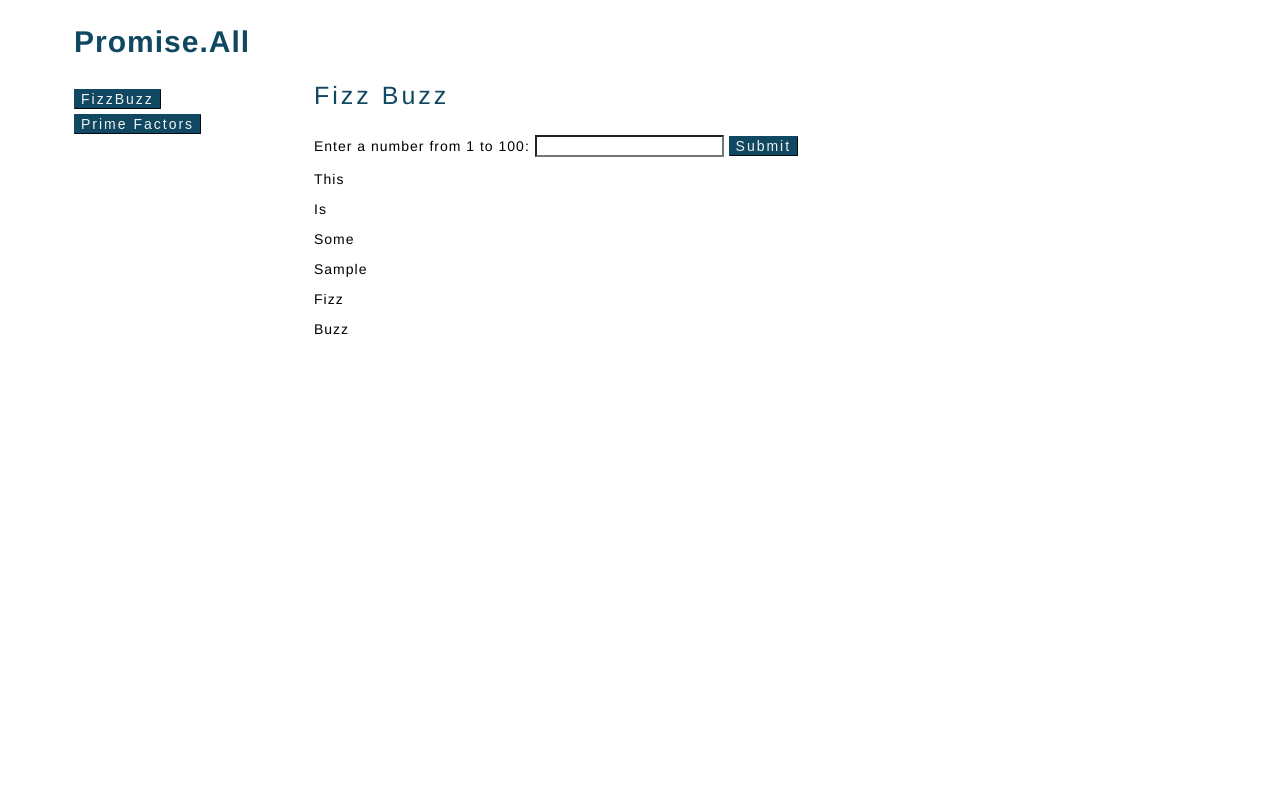
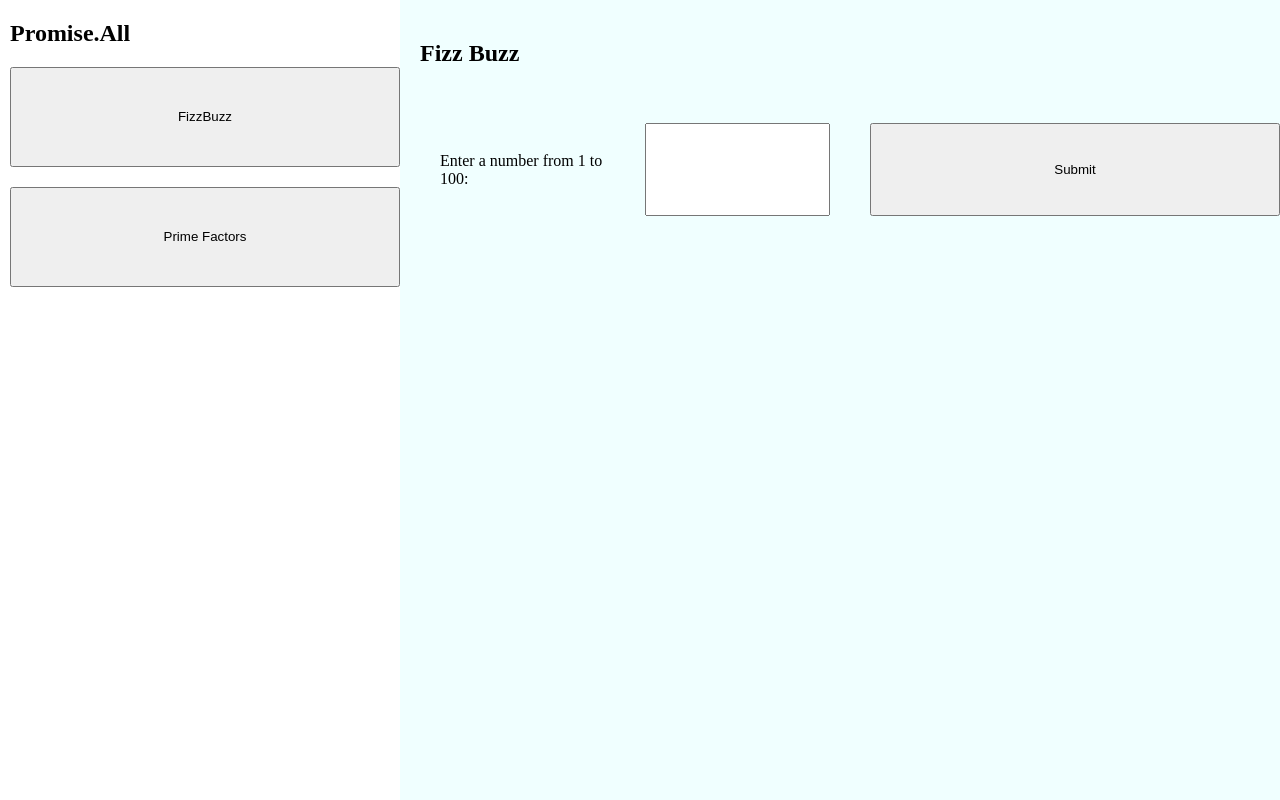
Before and after one commit to daoudmerchant/demo-week-3, a website: page static/index.html in a window 1280 px wide. Both pictures are taken after a click on the button "FizzBuzz". Shown: the top 800 px of the page. Drawn offline with Linux system fonts and the light colour scheme.

Commit message:
Add logic, transitions, basic styling

```diff
--- a/static/index.css
+++ b/static/index.css
@@ -1,19 +1,23 @@
-html {
-    display: 1080px;
+/* html {
+    display: 1080px; - display doesn't take px...
     max-width: 100%;
     min-width: 1080px;
 }
+
+html, body {
+    margin: 0;
+    height: 100%;
+    max-height: 100vh
+}
+
 body {
     display: grid;
-    grid-template-columns: 200px 1fr;
-    width: 90%;
+    grid-template-columns: 400px 1fr;
+    /* width: 90%;
     max-width: 100%;
     min-width: 1080px;
     margin: auto;
     position: relative;
-
-}
-
 }
 
 ul {
@@ -65,21 +69,13 @@ p {
     text-align: left;
 }
 
-.hidden {
-    display: none;
-}
-
 main {
     display: block;
     margin-left: 50px;
     margin-top: 60px;
 }
 
-nav {
-    display: block;
-    margin-left: 10px;
-    margin-top: 0px;
-}
+
 label {
     font-family: 'Abel',Helvetica,Arial,Lucida,sans-serif;
     font-weight: normal;
@@ -130,4 +126,110 @@ input[type="text" i] {
         letter-spacing: 1px;
         text-align: left;
         color: #104861;
-    }
+    } */
+
+/* Proposed by Daoud */
+
+html, body {
+    margin: 0;
+    height: 100%;
+    max-height: 100vh
+}
+
+body {
+    display: grid;
+    grid-template-columns: 400px 1fr;
+    width: 100%;
+    max-width: 100%;
+    min-width: 1080px;
+    margin: auto;
+    position: relative;
+}
+
+nav {
+    display: block;
+    margin-left: 10px;
+    margin-top: 0px;
+}
+
+section {
+    transition: ease-in 0.3s all;
+    opacity: 100%;
+    position: relative;
+    display: grid;
+    grid-template-rows: 1fr 2fr 10fr;
+    background-color:azure;
+    padding: 20px;
+    height: 100%
+}
+
+section > div {
+    display: grid;
+    grid-template-rows: 8fr 2fr;
+}
+
+nav {
+    display: flex;
+    flex-direction: column;
+    margin: none;
+}
+
+button {
+    width: 100%;
+    margin: 0;
+}
+
+nav button {
+    height: 100px;
+    margin-bottom: 20px;
+}
+
+form {
+    display: grid;
+    width: 100%;
+    height: 100%;
+    grid-template-columns: 1fr 1fr 2fr;
+}
+
+form > * {
+    margin: 20px;
+}
+
+label {
+    display: flex;
+    justify-content: center;
+    align-items: center;
+}
+
+.output {
+    height: 100%;
+    display: flex;
+    width: 100%
+}
+
+#fizzbuzz .output {
+    flex-direction: column;
+    flex-wrap: wrap;
+    align-content: flex-start;
+    overflow-y: scroll;
+}
+
+#fizzbuzz .output p {
+    display: block;
+    width: 150px;
+}
+
+#primefactors .output {
+    justify-content: center;
+    align-items: center;
+}
+
+.fadeout {
+    opacity: 0;
+}
+
+.hidden {
+    display: none;
+}
+
+/* --end-- */
--- a/static/index.html
+++ b/static/index.html
@@ -16,31 +16,28 @@
     <main>
         <section id="fizzbuzz">
             <h1>Fizz Buzz</h1>
-            <form>
-                <label>Enter a number from 1 to 100:
-                    <input type="text">
-                </label>
-                <button type="submit">Submit</button>
+            <div>
+                <form>
+                    <label for="fizz">Enter a number from 1 to 100:
+                    </label>
+                    <input type="text" id="fizz">
+                    <button type="submit">Submit</button>
+                </form>
                 <p class="error"></p>
-            </form>
-            <div class="output">
-                <p>This</p>
-                <p>Is</p>
-                <p>Some</p>
-                <p>Sample</p>
-                <p>Fizz </p>
-                <p>Buzz</p>
             </div>
+            <div class="output"></div>
         </section>
-        <section id="primefactors" class="hidden">
+        <section id="primefactors" class="fadeout hidden">
             <h1>Prime Factors</h1>
-            <form>
-                <label>Enter a number:
-                    <input type="text">
-                </label>
+            <div>
+                <form>
+                    <label for="prime">Enter a number:
+                    </label>
+                    <input type="text" id="prime">
+                    <button type="submit">Submit</button>
+                </form>
                 <p class="error"></p>
-                <button type="submit">Submit</button>
-            </form>
+            </div>
             <div class="output">
             </div>
         </section>
--- a/static/index.js
+++ b/static/index.js
@@ -1,21 +1,23 @@
 // PRIME FACTORS
 
-const errors = [{
-    check: num => typeof num !== "number",
-    msg: "Must be a number"
+const errors = [
+  {
+    check: (num) => typeof num !== "number",
+    msg: "Must be a number",
   },
   {
-    check: num => num === 0,
-    msg: "Number must not be 0"
+    check: (num) => num === 0,
+    msg: "Number must not be 0",
   },
   {
-    check: num => num < 1,
-    msg: "Number cannot be negative"
-}]
+    check: (num) => num < 1,
+    msg: "Number cannot be negative",
+  },
+];
 
 const primeFactor = (num) => {
-    for (let {check, msg} of errors) {
-        if (check(num)) return new Error(msg)
+  for (let { check, msg } of errors) {
+    if (check(num)) return new Error(msg);
   }
   if (num === 1) return [];
 
@@ -25,37 +27,37 @@ const primeFactor = (num) => {
   while (num > 1) {
     if (num % divisor === 0) {
       factors.push(divisor);
-            num /= divisor
+      num /= divisor;
     } else {
-            divisor++
+      divisor++;
     }
   }
   return factors;
-}
+};
 
 // FIZZBUZZ
 
-const evaluate = value => {
-    if (typeof value !== 'number') {
-      return 'Please provide a number. Try again';
+const evaluate = (value) => {
+  if (typeof value !== "number") {
+    return "Please provide a number. Try again";
   }
   if (value < 1) {
-      return 'Please provide a positive number. Try again';
+    return "Please provide a positive number. Try again";
   }
   if (value > 100) {
-      return 'Please provide a number below 100';
+    return "Please provide a number below 100";
   }
-    let text = '';
+  let text = "";
   if (value % 3 === 0) {
-      text += 'Fizz';
+    text += "Fizz";
   }
   if (value % 5 === 0) {
-      text += 'Buzz';
+    text += "Buzz";
   }
   return text || value;
 };
 
-  const fizzBuzz = array => {
+const fizzBuzz = (array) => {
   if (!Array.isArray(array)) {
     return new Error("Must be an array!");
   }
@@ -64,45 +66,81 @@ const evaluate = value => {
 
 // DOM queries
 
-const getDomElements = id => ({
+const getDomElements = (id) => ({
   button: document.querySelector(`button.${id}`),
   section: document.querySelector(`#${id}`),
   form: document.querySelector(`#${id} form`),
   input: document.querySelector(`#${id} input`),
   error: document.querySelector(`#${id} .error`),
-    output: document.querySelector(`#${id} .output`)
-})
+  output: document.querySelector(`#${id} .output`),
+});
 
 const fizz = getDomElements("fizzbuzz");
-const prime = getDomElements("primefactors")
+const prime = getDomElements("primefactors");
 
-fizz.button.addEventListener("click", () => {
-    prime.section.classList.add("hidden");
-    fizz.section.classList.remove("hidden");
-})
+const addViewToggle = (proj1, proj2) => {
+  const addListeners = (a, b) => {
+    a.button.addEventListener("click", () => {
+      b.section.classList.add("fadeout");
+      setTimeout(() => {
+        b.section.classList.add("hidden");
+        a.section.classList.remove("hidden");
+      }, 300);
+      setTimeout(() => {
+        a.section.classList.remove("fadeout");
+      }, 400);
+    });
+  };
+  addListeners(proj1, proj2);
+  addListeners(proj2, proj1);
+};
 
-prime.button.addEventListener("click", () => {
-    fizz.section.classList.add("hidden");
-    prime.section.classList.remove("hidden");
-})
+addViewToggle(fizz, prime);
 
-const phraseFactors = arr => {
-    return arr.join(", ").replace(/, (?!.*, )/, " and ")
-}
-
-prime.form.addEventListener("submit", e => {
+const addFormFunctionality = (proj, callFunc, getText) => {
+  proj.form.addEventListener("submit", (e) => {
     e.preventDefault();
-    prime.error.innerHTML = ""
-    const numberInput = +prime.input.value;
-    const param = Number.isFinite(numberInput) ? numberInput : prime.input.value;
-    const factors = primeFactor(param)
-    if (factors instanceof Error) {
-        prime.error.innerHTML = `<p>${factors.toString()}</p>`;
-        prime.output.innerHTML = "";
+    proj.error.innerHTML = "";
+    const input = +proj.input.value;
+    const value = Number.isFinite(input) ? input : proj.input.value;
+    const result = callFunc(value);
+    if (result instanceof Error) {
+      proj.output.innerHTML = "";
+      proj.error.innerHTML = `<p>${result.toString()}</p>`;
       return;
     }
-    const sentence = `The prime factors are ${phraseFactors(factors)}`;
-    prime.output.innerHTML = `<p>${sentence}</p>`
-    prime.input.value = "";
-    prime.error.innerHTML = "";
-})
+    const text = getText(result);
+    proj.output.innerHTML = text;
+  });
+};
+
+const formatPrimeFactors = (factorArr) => {
+  if (!factorArr.length) return "<p>There are no prime factors!</p>";
+  return `The prime factors are ${factorArr
+    .join(", ")
+    .replace(/, (?!.*, )/, " and ")}.`;
+};
+
+addFormFunctionality(prime, primeFactor, formatPrimeFactors);
+
+const callFizzBuzzWithArray = (input) => {
+  console.log("Calling");
+  if (typeof input !== "number") return fizzBuzz(input);
+  const numArray = new Array(input).fill().map((a, i) => i + 1);
+  return fizzBuzz(numArray);
+};
+
+const formatFizzBuzz = (fizzBuzzArray) =>
+  fizzBuzzArray.map((string) => `<p>${string}</p>`).join("");
+
+addFormFunctionality(fizz, callFizzBuzzWithArray, formatFizzBuzz);
+
+// //doesnt work when element in the array is non-number (eg. "string")
+// fizz.form.addEventListener("submit", (e) => {
+//   e.preventDefault();
+//   const stringToArray = fizz.input.value.split(",");
+//   const newArray = stringToArray.map((item) => +item);
+//   const output = fizzBuzz(newArray);
+//   fizz.output.innerHTML = `<p>${output.join("<br>")}</p>`;
+//   fizz.input.value = "";
+// });
```
Lines whose indentation alone changed are shown as unchanged.
